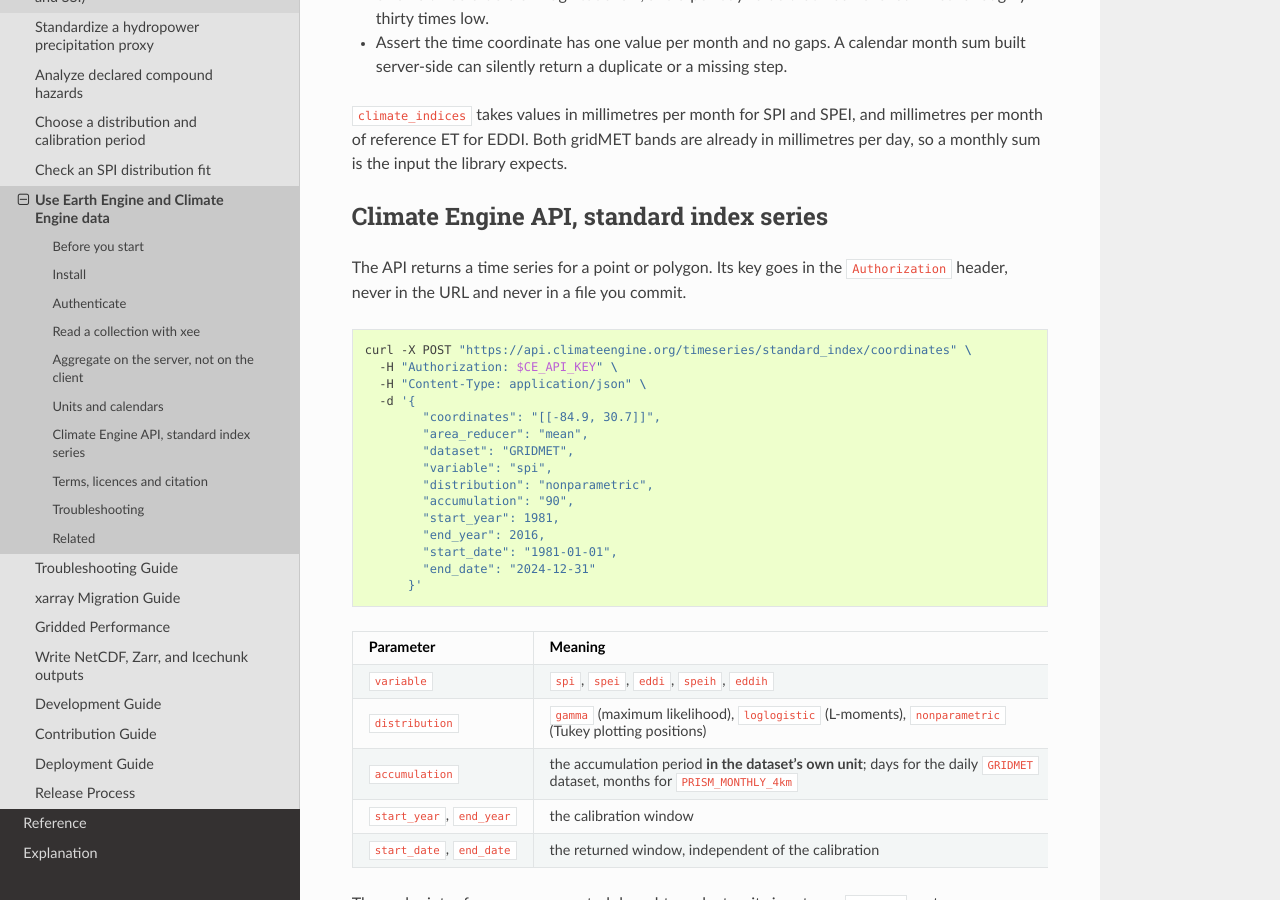
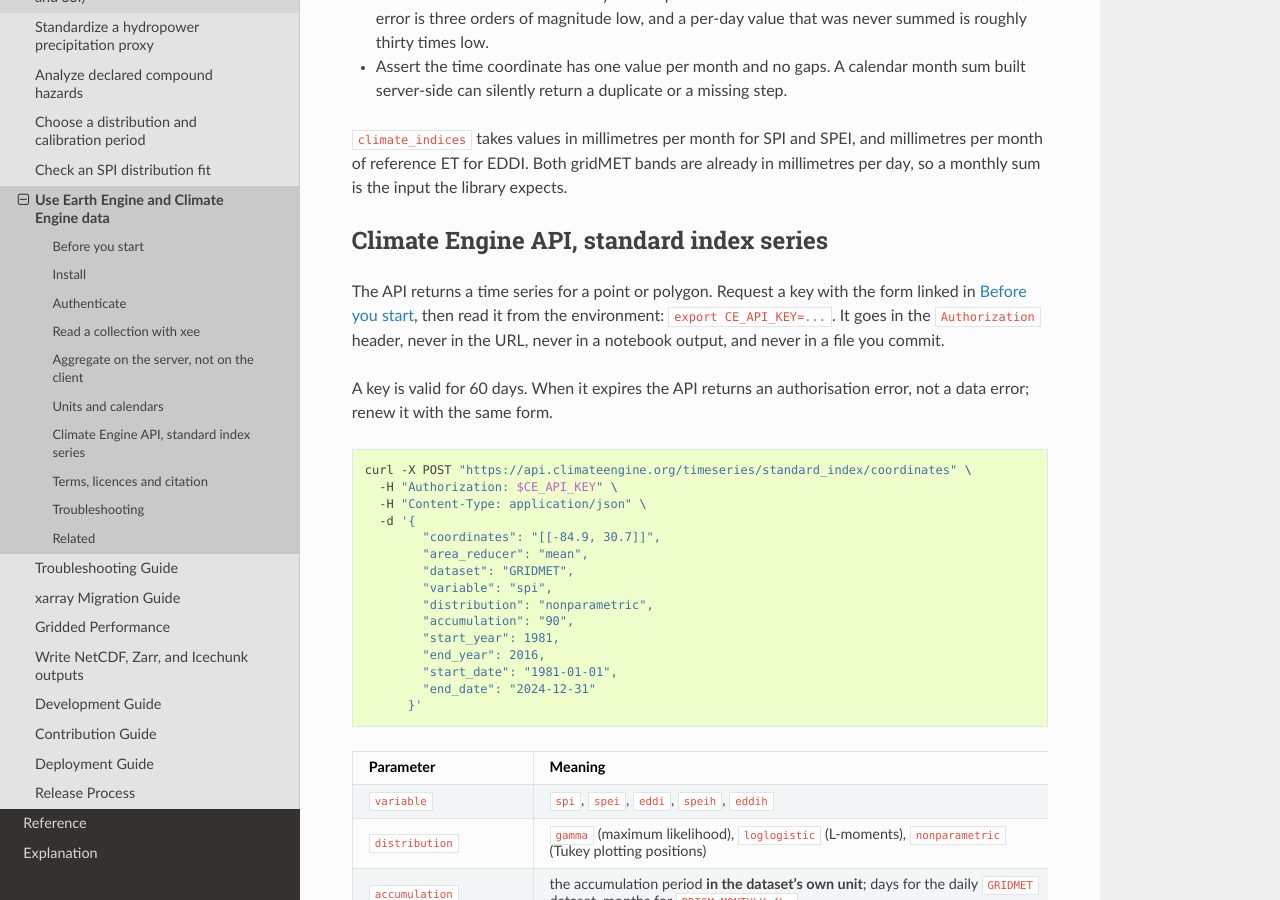
Before and after one commit to monocongo/climate_indices, a Sphinx documentation site: the page built from docs/earthengine-climate-engine.md, in a window 1280 px wide and 900 px high, scrolled down 3332 px. Built offline with Sphinx 7.4.7 and the Read the Docs theme 3.1.0, drawn with Linux system fonts in a browser that asks for light colours; some of the changed text lies outside the part shown.

Commit message:
docs: point readers at the Climate Engine key request form
Keys are issued by the Climate Engine team through a request form rather than a
self-service sign-up, and they expire after 60 days. Both facts belong on the
page where a reader looks for them.

````diff
--- a/docs/earthengine-climate-engine.md
+++ b/docs/earthengine-climate-engine.md
@@ -21,8 +21,11 @@ Your code does, and it hands the arrays to this library.
   applications or data created with the service, and the
   [Additional API Terms](https://developers.google.com/earth-engine/reference/Additional.API.Terms)
   restrict the API to development, research, and educational purposes.
-- For the Climate Engine API, a key from the Climate Engine team. Keys are
-  issued on request and expire after about 60 days.
+- For the Climate Engine API, a key. There is no self-service sign-up: keys are
+  issued by the Climate Engine team through
+  [their request form](https://forms.gle/ekVsexF6qU4cqWYv6), and requests are
+  usually answered within a few days. A key is valid for 60 days and is renewed
+  by filling out the same form again.
 
 ## Install
 
@@ -162,8 +165,13 @@ in millimetres per day, so a monthly sum is the input the library expects.
 
 ## Climate Engine API, standard index series
 
-The API returns a time series for a point or polygon. Its key goes in the
-`Authorization` header, never in the URL and never in a file you commit.
+The API returns a time series for a point or polygon. Request a key with the
+form linked in [Before you start](#before-you-start), then read it from the
+environment: `export CE_API_KEY=...`. It goes in the `Authorization` header,
+never in the URL, never in a notebook output, and never in a file you commit.
+
+A key is valid for 60 days. When it expires the API returns an authorisation
+error, not a data error; renew it with the same form.
 
 ```bash
 curl -X POST "https://api.climateengine.org/timeseries/standard_index/coordinates" \
````
